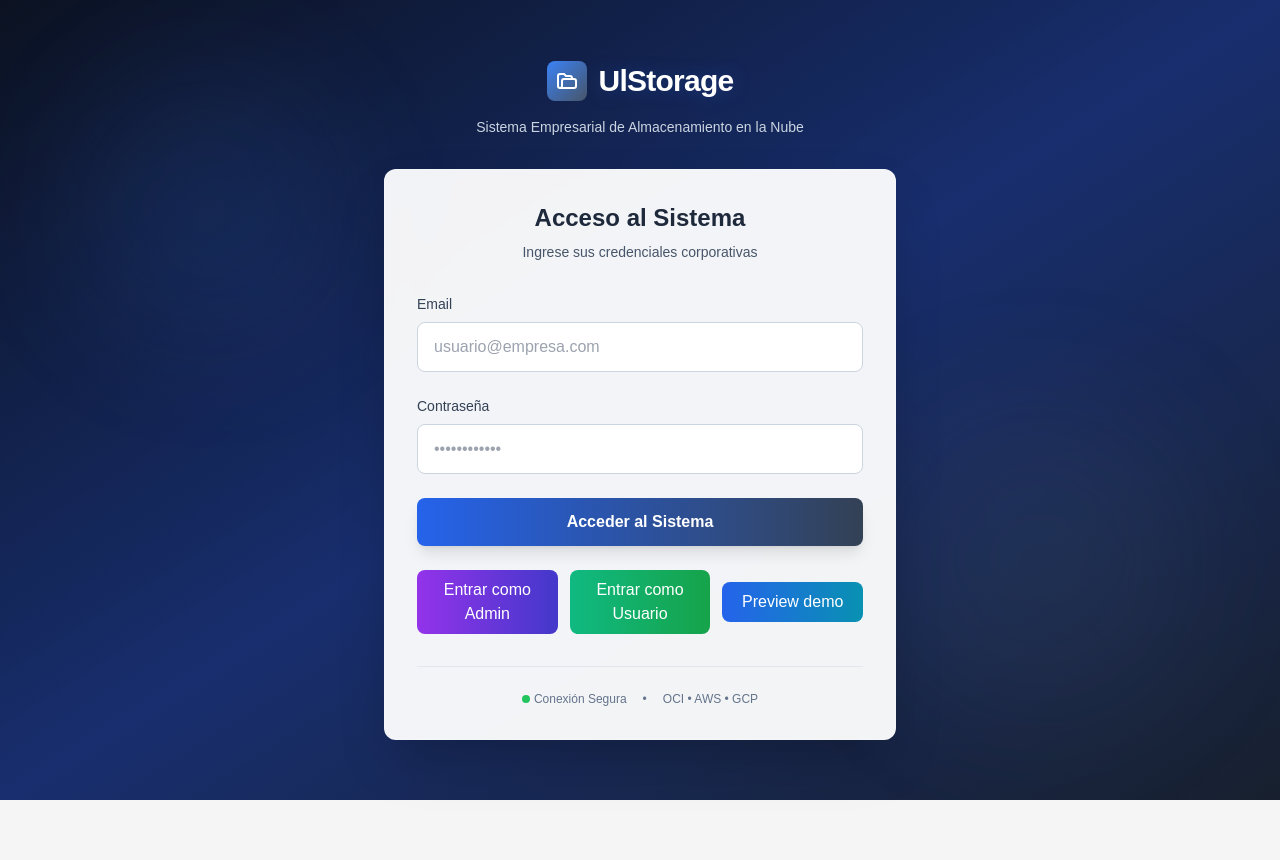
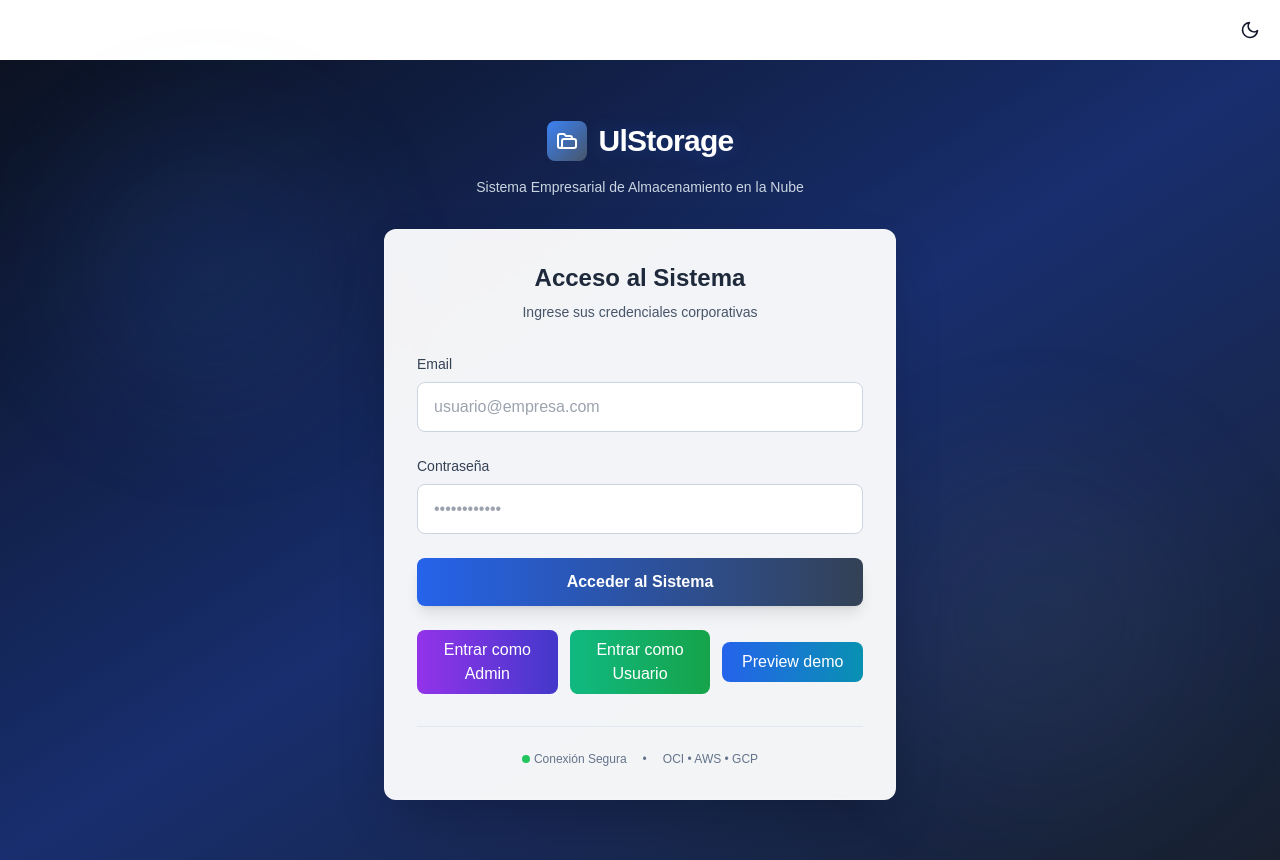
Before and after one commit to IraPues890/SW2_SISTEMA_DE_ALMACENAMIENTO, a React (Vite) app in the folder Frontend/: page / in a window 1280 px wide. Before the commit the page ends 800 px from the top, so only its background shows below. Built offline with nearby package versions, Linux system fonts and the light colour scheme.

Commit message:
Modo oscure

```diff
--- a/Frontend/src/App.jsx
+++ b/Frontend/src/App.jsx
@@ -1,4 +1,5 @@
 import { Routes, Route } from 'react-router-dom'
+import ThemeToggle from './components/ThemeToggle'
 
 import Login from './pages/Login/Login';
 import DashAdmin from './pages/Dashboard/DashAdmin';
@@ -10,7 +11,10 @@ import ProtectedRoute from './routes/ProtectedRoute'
 
 function App() {
   return (
-    <div>
+  <div className="min-h-screen" style={{ backgroundColor: 'var(--bg)', color: 'var(--text)' }}>
+      <header className="flex justify-end p-3">
+        <ThemeToggle />
+      </header>
       <Routes>
         <Route path='/' element={<Login />} />
 
--- /dev/null
+++ b/Frontend/src/components/ThemeToggle.jsx
@@ -0,0 +1,24 @@
+import React, { useContext } from 'react'
+import { ThemeContext } from '../context/ThemeContext'
+
+export default function ThemeToggle() {
+  const { theme, toggle } = useContext(ThemeContext)
+  return (
+    <button
+      onClick={toggle}
+      aria-label={theme === 'dark' ? 'Cambiar a modo claro' : 'Cambiar a modo oscuro'}
+      title={theme === 'dark' ? 'Cambiar a modo claro' : 'Cambiar a modo oscuro'}
+      className="p-2 rounded focus:outline-none focus:ring-2 focus:ring-offset-2 focus:ring-indigo-500"
+    >
+      {theme === 'dark' ? (
+        <svg xmlns="http://www.w3.org/2000/svg" width="20" height="20" viewBox="0 0 24 24" fill="none" stroke="currentColor" strokeWidth="2" strokeLinecap="round" strokeLinejoin="round" aria-hidden>
+          <circle cx="12" cy="12" r="5"></circle>
+        </svg>
+      ) : (
+        <svg xmlns="http://www.w3.org/2000/svg" width="20" height="20" viewBox="0 0 24 24" fill="none" stroke="currentColor" strokeWidth="2" strokeLinecap="round" strokeLinejoin="round" aria-hidden>
+          <path d="M21 12.79A9 9 0 1 1 11.21 3 7 7 0 0 0 21 12.79z"></path>
+        </svg>
+      )}
+    </button>
+  )
+}
--- /dev/null
+++ b/Frontend/src/context/ThemeContext.jsx
@@ -0,0 +1,41 @@
+import React, { createContext, useEffect, useState } from 'react'
+
+export const ThemeContext = createContext()
+
+export function ThemeProvider({ children }) {
+  const [theme, setTheme] = useState(() => {
+    try {
+      const saved = localStorage.getItem('theme')
+      if (saved === 'dark' || saved === 'light') return saved
+    } catch (e) {
+      // ignore
+    }
+    // respect system preference
+    if (window.matchMedia && window.matchMedia('(prefers-color-scheme: dark)').matches) {
+      return 'dark'
+    }
+    return 'light'
+  })
+
+  useEffect(() => {
+    const root = document.documentElement
+    if (theme === 'dark') {
+      root.classList.add('dark')
+    } else {
+      root.classList.remove('dark')
+    }
+    try {
+      localStorage.setItem('theme', theme)
+    } catch (e) {
+      // ignore
+    }
+  }, [theme])
+
+  const toggle = () => setTheme((t) => (t === 'dark' ? 'light' : 'dark'))
+
+  return (
+    <ThemeContext.Provider value={{ theme, toggle }}>
+      {children}
+    </ThemeContext.Provider>
+  )
+}
--- a/Frontend/src/index.css
+++ b/Frontend/src/index.css
@@ -1,3 +1,61 @@
+@tailwind base;
+@tailwind components;
+@tailwind utilities;
+
+:root {
+  --bg: #ffffff;
+  --surface: #f5f5f5;
+  --text: #111827; /* gray-900 */
+  --muted: #6b7280; /* gray-500 */
+}
+
+.dark {
+  /* Two-tone dark-blue gradient */
+  --bg-start: #06142a; /* darker navy */
+  --bg-end:   #1b2e4a; /* lighter navy */
+  --bg: linear-gradient(180deg, var(--bg-start), var(--bg-end));
+  --surface: #0b2338; /* surface color for cards */
+  --text: #f8fafc; /* near-white text */
+  --muted: #9fb0bf; /* muted light blue-gray */
+}
+
+/* Dark-mode overrides to force consistent deep-blue background and surface colors.
+   These selectors target common Tailwind background/gradient classes so components
+   that use explicit light backgrounds are overridden in dark mode. Use !important
+   because Tailwind utility classes are highly specific. If you prefer selective
+   control, we can update individual components instead. */
+.dark .min-h-screen {
+  background-image: var(--bg) !important;
+  background-color: var(--bg-start) !important;
+}
+
+/* Replace usable white/near-white surfaces with our --surface color */
+.dark [class*="bg-white"] {
+  background-image: none !important;
+  background-color: var(--surface) !important;
+  color: var(--text) !important;
+}
+
+/* Keep gradient backgrounds for buttons and decorative elements in dark mode */
+/* We only override component surfaces and whites; gradients are left intact */
+
+/* Ensure elements using bg-gray-* or bg-slate-* are darkened */
+.dark [class*="bg-gray-"] , .dark [class*="bg-slate-"] , .dark [class*="bg-black"] {
+  /* gray/slate/black backgrounds used for surfaces become our surface */
+  background-color: var(--surface) !important;
+  color: var(--text) !important;
+}
+
+/* Slightly tint borders in dark mode for visibility */
+.dark [class*="border-"] {
+  border-color: rgba(255,255,255,0.06) !important;
+}
+
+/* Keep buttons and badges readable by ensuring text color is correct in dark */
+.dark .text-slate-800, .dark .text-slate-700 {
+  color: var(--text) !important;
+}
+
 @tailwind base;
 @tailwind components;
 @tailwind utilities;
@@ -5,5 +63,16 @@
 body {
   margin: 0;
   font-family: Arial, Helvetica, sans-serif;
-  background: #f5f5f5;
+  background-color: var(--bg);
+  color: var(--text);
 }
+
+/* Respect reduced motion preference */
+@media (prefers-reduced-motion: reduce) {
+  * {
+    animation-duration: 0.001ms !important;
+    animation-iteration-count: 1 !important;
+    transition-duration: 0.001ms !important;
+    scroll-behavior: auto !important;
+  }
+}
--- a/Frontend/src/main.jsx
+++ b/Frontend/src/main.jsx
@@ -4,13 +4,16 @@ import { BrowserRouter } from 'react-router-dom'
 import App from './App.jsx';
 import './index.css';
 import { AuthProvider } from './context/AuthContext'
+import { ThemeProvider } from './context/ThemeContext'
 
 ReactDOM.createRoot(document.getElementById('root')).render(
   <React.StrictMode>
     <BrowserRouter>
-      <AuthProvider>
-        <App />
-      </AuthProvider>
+      <ThemeProvider>
+        <AuthProvider>
+          <App />
+        </AuthProvider>
+      </ThemeProvider>
     </BrowserRouter>
   </React.StrictMode>
 );
--- a/Frontend/tailwind.config.js
+++ b/Frontend/tailwind.config.js
@@ -3,6 +3,7 @@ export default {
     "./index.html",
     "./src/**/*.{js,ts,jsx,tsx}",
   ],
+  darkMode: 'class',
   theme: {
     extend: {},
   },
```
